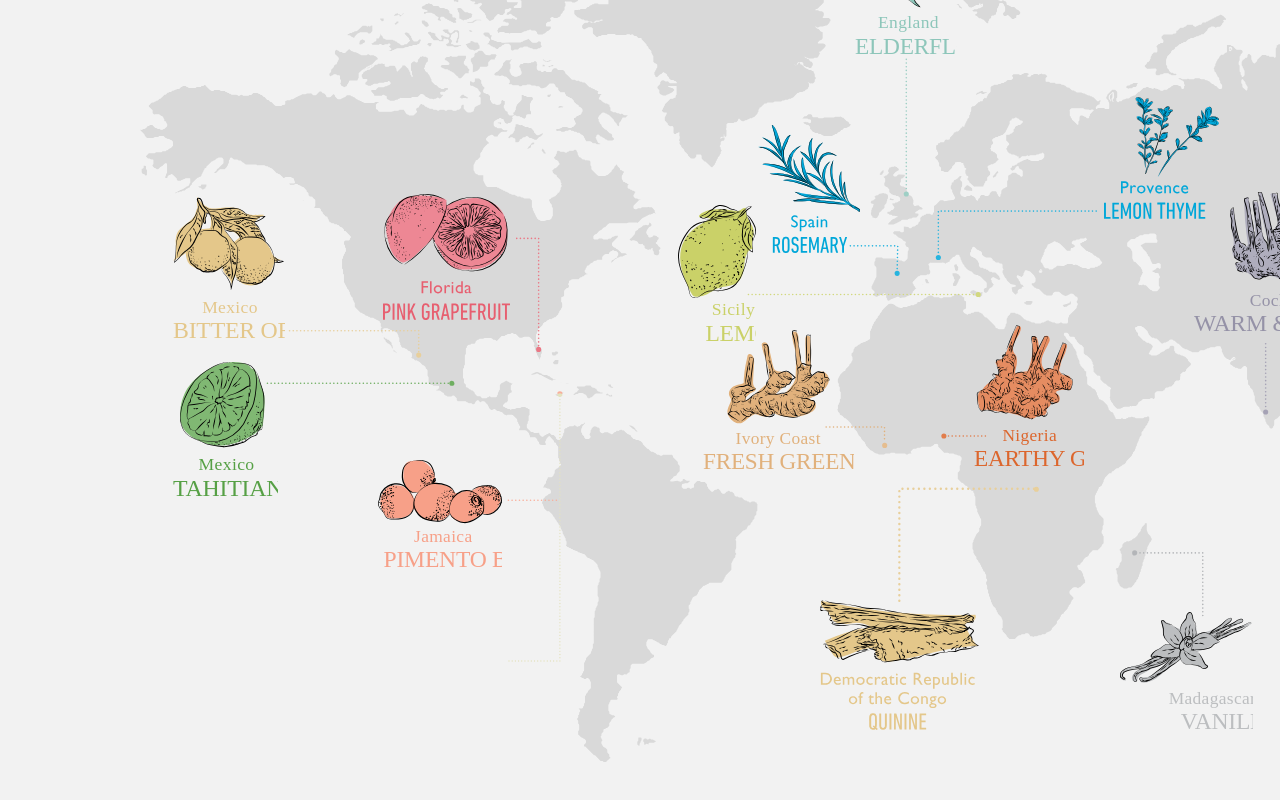
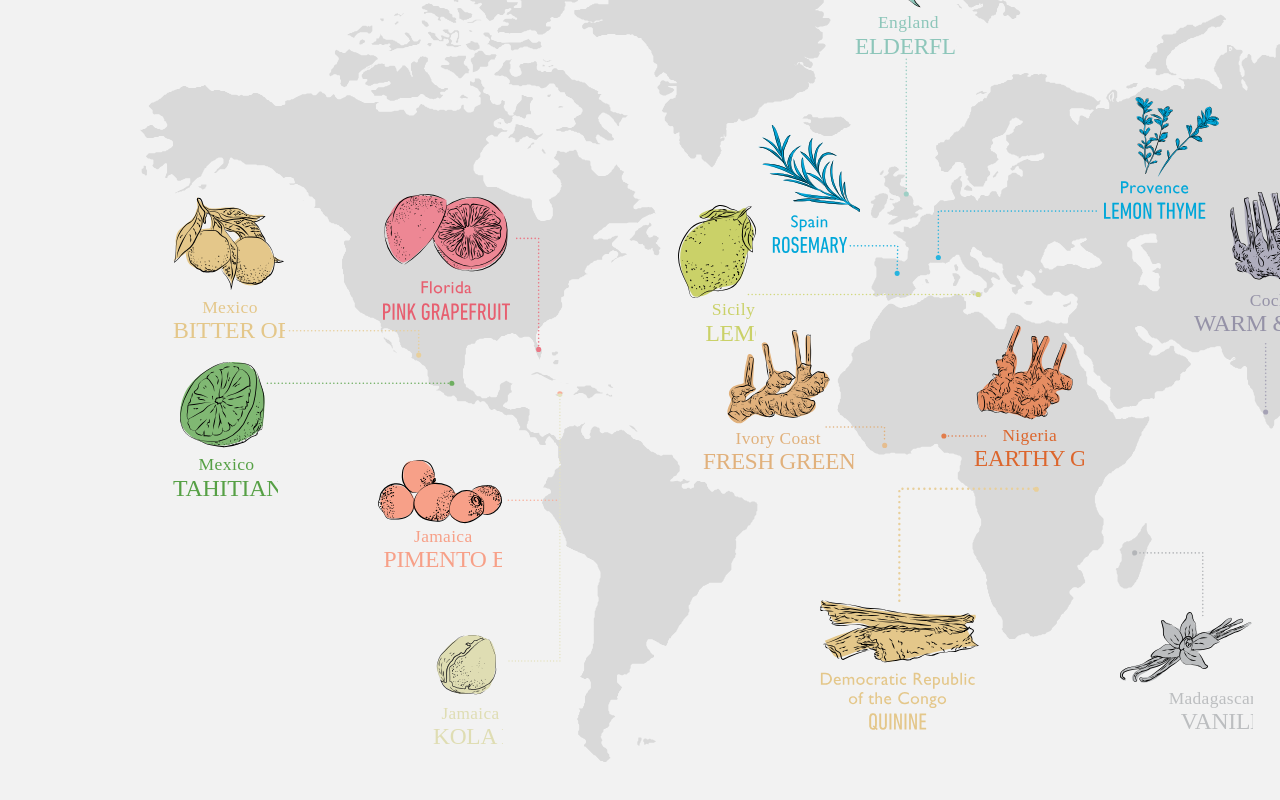
Before and after one commit to riveramauro/fevertree-panel, a React (Create React App) app: page /#/ in a window 1280 px wide. Shown: the part 236-1036 px from the top of the page. Built offline with nearby package versions, Linux system fonts and the light colour scheme.

Commit message:
Video modal component created

```diff
--- /dev/null
+++ b/src/components/VideoModal.js
@@ -0,0 +1,23 @@
+import { useState, useEffect } from "react";
+
+export function VideoModal({ video = '', visible, updateVisibility }) {
+
+  const [visibility, setVisibility] = useState(visible);
+
+  useEffect(() => {
+    setVisibility(visible);
+  }, [visible]);
+
+  return (
+    (visibility ?
+      <div
+        className="w-full h-full absolute top-0 left-0 bg-slate-900 bg-opacity-75"
+        onClick={() => updateVisibility(false)}
+      >
+        <div className="h-5/6 inline-block mt-20">
+          <video className="h-full" src={video} muted autoPlay loop></video>
+        </div>
+      </div>
+      : '')
+  );
+}
--- a/src/pages/Home.js
+++ b/src/pages/Home.js
@@ -1,5 +1,9 @@
+import { useState } from "react";
+import { VideoModal } from "../components/VideoModal";
+
+import '../App.css';
+
 import map from "../images/map.svg";
-import '../App.css';
 import bitterOrange from '../images/bitter-orange.svg';
 import greenGinger from '../images/green-ginger.svg';
 import kolaNut from '../images/kola-nut.svg';
@@ -16,6 +20,18 @@ import elderflower from '../images/elderflower.svg';
 import lemonThyme from '../images/lemon-thyme.svg';
 import earthyGinger from '../images/earthy-ginger.svg';
 
+
+import QuinineVideo from "../videos/Ingredients/Quinine_Congo.mp4";
+import BitterVideo from "../videos/Ingredients/BitterOrange_Mexico.mp4";
+import ElderVideo from "../videos/Ingredients/ElderFlower_England.mp4";
+import GingerVideo from "../videos/Ingredients/Ginger_x3_Nigeria-IvoryCoast-Cochin.mp4";
+import KolaVideo from "../videos/Ingredients/Kola_Nut_Pimento_Berries_Vanilla.mp4";
+import LemonVideo from "../videos/Ingredients/Lemon_Sicily.mp4";
+import PinkVideo from "../videos/Ingredients/PinkGrapefruit_Florida.mp4";
+import RosemaryVideo from "../videos/Ingredients/Rosemary_Spain.mp4";
+import TahitianVideo from "../videos/Ingredients/TahtitianLime_Yuzu.mp4";
+import ThymeVideo from "../videos/Ingredients/LemonThyme_Provence.mp4";
+
 const Ingredients = [
   {
     link: '',
@@ -25,7 +41,8 @@ const Ingredients = [
       width: '112px',
       top: '330px',
       left: '173px'
-    }
+    },
+    video: BitterVideo,
   },
   {
     link: '',
@@ -35,7 +52,8 @@ const Ingredients = [
       width: '105px',
       top: '495px',
       left: '173px'
-    }
+    },
+    video: TahitianVideo,
   },
   {
     link: '',
@@ -45,7 +63,19 @@ const Ingredients = [
       width: '127px',
       top: '327px',
       left: '383px'
-    }
+    },
+    video: PinkVideo,
+  },
+  {
+    link: '',
+    name: 'Kola Nut',
+    image: kolaNut,
+    css: {
+      width: '70px',
+      top: '768px',
+      left: '433px'
+    },
+    video: KolaVideo,
   },
   {
     link: '',
@@ -55,7 +85,8 @@ const Ingredients = [
       width: '124px',
       top: '593px',
       left: '378px'
-    }
+    },
+    video: null,
   },
   {
     link: '',
@@ -65,7 +96,8 @@ const Ingredients = [
       width: '102px',
       top: '47px',
       left: '855px'
-    }
+    },
+    video: ElderVideo,
   },
   {
     link: '',
@@ -75,7 +107,8 @@ const Ingredients = [
       width: '102px',
       top: '258px',
       left: '758px'
-    }
+    },
+    video: RosemaryVideo,
   },
   {
     link: '',
@@ -85,7 +118,8 @@ const Ingredients = [
       width: '78px',
       top: '338px',
       left: '678px'
-    }
+    },
+    video: LemonVideo,
   },
   {
     link: '',
@@ -95,7 +129,8 @@ const Ingredients = [
       width: '151px',
       top: '463px',
       left: '703px'
-    }
+    },
+    video: GingerVideo,
   },
   {
     link: '',
@@ -105,7 +140,8 @@ const Ingredients = [
       width: '159px',
       top: '733px',
       left: '820px'
-    }
+    },
+    video: QuinineVideo,
   },
   {
     link: '',
@@ -115,7 +151,8 @@ const Ingredients = [
       width: '115px',
       top: '230px',
       left: '1104px'
-    }
+    },
+    video: ThymeVideo,
   },
   {
     link: '',
@@ -125,7 +162,8 @@ const Ingredients = [
       width: '110px',
       top: '458px',
       left: '974px'
-    }
+    },
+    video: GingerVideo,
   },
   {
     link: '',
@@ -145,7 +183,8 @@ const Ingredients = [
       width: '164px',
       top: '325px',
       left: '1194px'
-    }
+    },
+    video: GingerVideo,
   },
   {
     link: '',
@@ -155,24 +194,37 @@ const Ingredients = [
       width: '127px',
       top: '411px',
       left: '1604px'
-    }
+    },
+    video: TahitianVideo
   },
 ]
 
 function Home() {
+
+  const [viewModal, setViewModal] = useState(false)
+  const [modalVideo, setModalVideo] = useState('')
+
+  const updateVisibility = (visibility) => {
+    setViewModal(visibility);
+  }
+
   return (
     <div className="h-full flex justify-center align-middle relative">
       <img src={map} alt="Map" style={{width: '1640px'}} />
       {Ingredients.map((ingredient) => (
-        <a
+        <div
           key={ingredient.name}
-          className="absolute"
+          className="absolute cursor-pointer"
           style={ingredient.css}
-          href="https://reactjs.org">
+          onClick={() => {
+            setViewModal(true);
+            setModalVideo(ingredient.video);
+          }}
+          >
           <img src={ingredient.image} alt="" />
-        </a>
+        </div>
       ))}
-
+      <VideoModal visible={viewModal} video={modalVideo} updateVisibility={updateVisibility} />
     </div>
   );
 }
```
Also changed, not shown: 1 other file (tests, documents, lock files or other folders).
